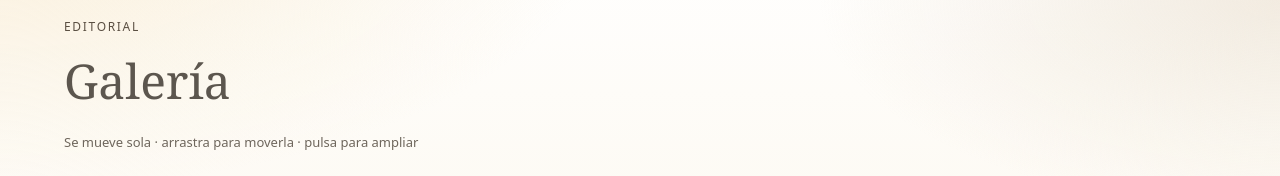
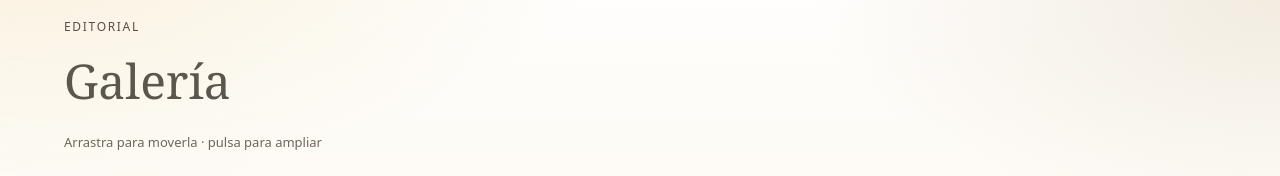
Before and after one commit to DanielNavas34/Web-desi-perea, a plain HTML site: page index.html in a window 1280 px wide. Shown: the part 1680-1856 px from the top of the page. Drawn offline with Linux system fonts and the light colour scheme.

Commit message:
Remove 'Se mueve sola' from gallery hint text.

```diff
--- a/assets/js/gallery.js
+++ b/assets/js/gallery.js
@@ -145,7 +145,7 @@ export function initGallery(data, siteConfig) {
       viewport?.classList.add("gallery-rail__viewport--auto");
       if (scrollHint) {
         scrollHint.hidden = false;
-        scrollHint.textContent = "Se mueve sola · arrastra para moverla · pulsa para ampliar";
+        scrollHint.textContent = "Arrastra para moverla · pulsa para ampliar";
       }
     } else {
       grid.classList.add("gallery-grid--rail", "gallery-grid--manual");
--- a/index.html
+++ b/index.html
@@ -277,7 +277,7 @@
             <h2 class="section__title" id="gallery-title">Galería</h2>
           </div>
           <div class="gallery-filters reveal" id="gallery-filters" role="group" aria-label="Filtrar por categoría"></div>
-          <p class="gallery-scroll-hint reveal" id="gallery-scroll-hint">Se mueve sola · arrastra para moverla · pulsa para ampliar</p>
+          <p class="gallery-scroll-hint reveal" id="gallery-scroll-hint">Arrastra para moverla · pulsa para ampliar</p>
           <div class="gallery-rail__viewport reveal" id="gallery-rail-viewport">
             <div class="gallery-grid" id="gallery-grid"></div>
           </div>
```
